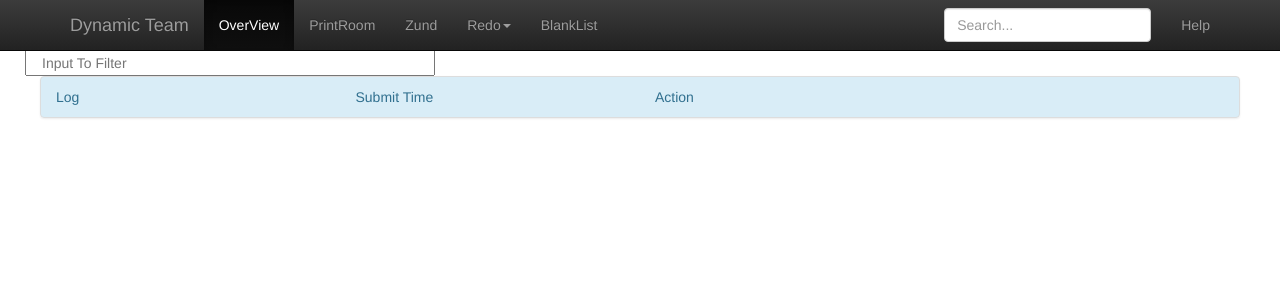
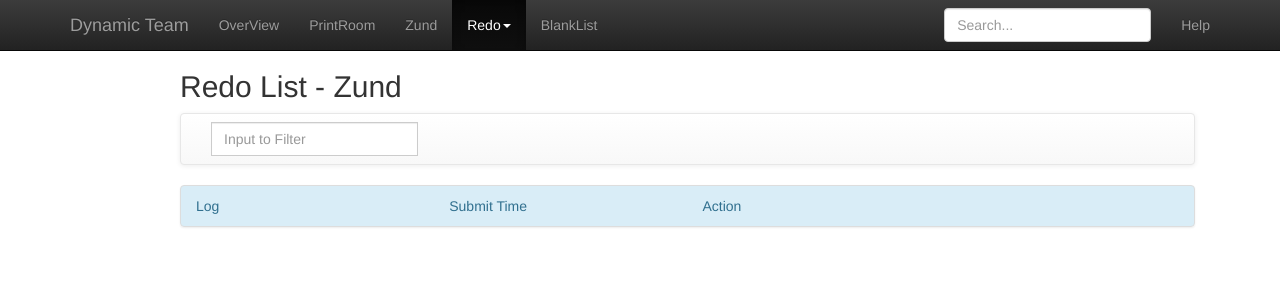
Before and after one commit to beymig/dynamicteam, a Flask app: page /redo/zund in a window 1280 px wide. Shown: the top 300 px of the page. Run offline with Flask 2, Linux system fonts and the light colour scheme; data that the repository does not hold is empty; some libraries are stand-ins or nearby versions.

Commit message:
added header

```diff
--- a/web/templates/redo_by_department.html
+++ b/web/templates/redo_by_department.html
@@ -2,6 +2,12 @@
 {% block body %}
 
 <script>
+
+    $( document ).ready(function() {
+        $('.navbar-nav li').removeClass('active');
+        $('.navbar-nav #nav-redo').addClass('active');
+    });
+
 
 function makeRedoDone(e, redoid, done){
   $.post("{{ url_for('set_redodone') }}",
@@ -37,13 +43,21 @@ function ApplyFilter(e){
 </script>
 
 
-<div class="row show-grid">
-      <div class="row placeholders">
-    <div class="row">
-      <input type="text" class="col-xs-4" id="log-number" oninput="ApplyFilter(event);" placeholder="Input To Filter">
+<div class="col-sm-12 col-sm-offset-1 col-md-11 col-md-offset-1 main">
+    <h2>Redo List - {{ department }} </h2>
+    <nav class="navbar navbar-default">
+        <form class="navbar-form navbar-left" role="search">
+            <div class="col-xs-12">
+                <div class="input-group">
+                    <input type="text" class="form-control" id="log-number" oninput="ApplyFilter(event)" placeholder="Input to Filter">
 
-    </div>
- <ul class="list-group panel-group" id="redos" >
+                </div><!-- /input-group -->
+            </div><!-- /.col-lg-6 -->
+        </form>
+
+    </nav>
+
+    <ul class="list-group panel-group" id="redos">
         <li class='list-group-item list-group-item-info'>
             <div class="row show-grid">
                 <span class="col-xs-3">Log</span>
```
Lines whose indentation alone changed are shown as unchanged.
